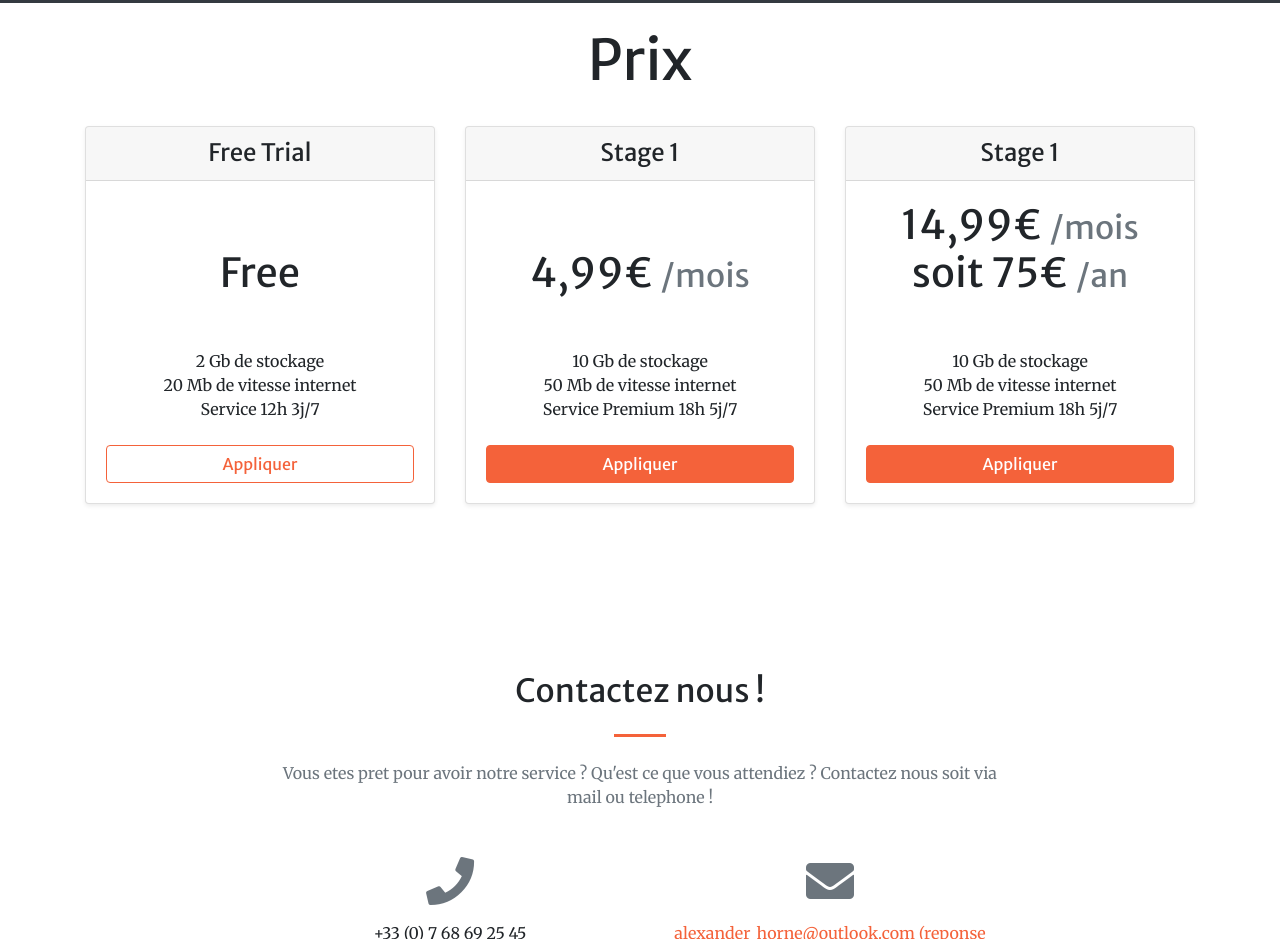
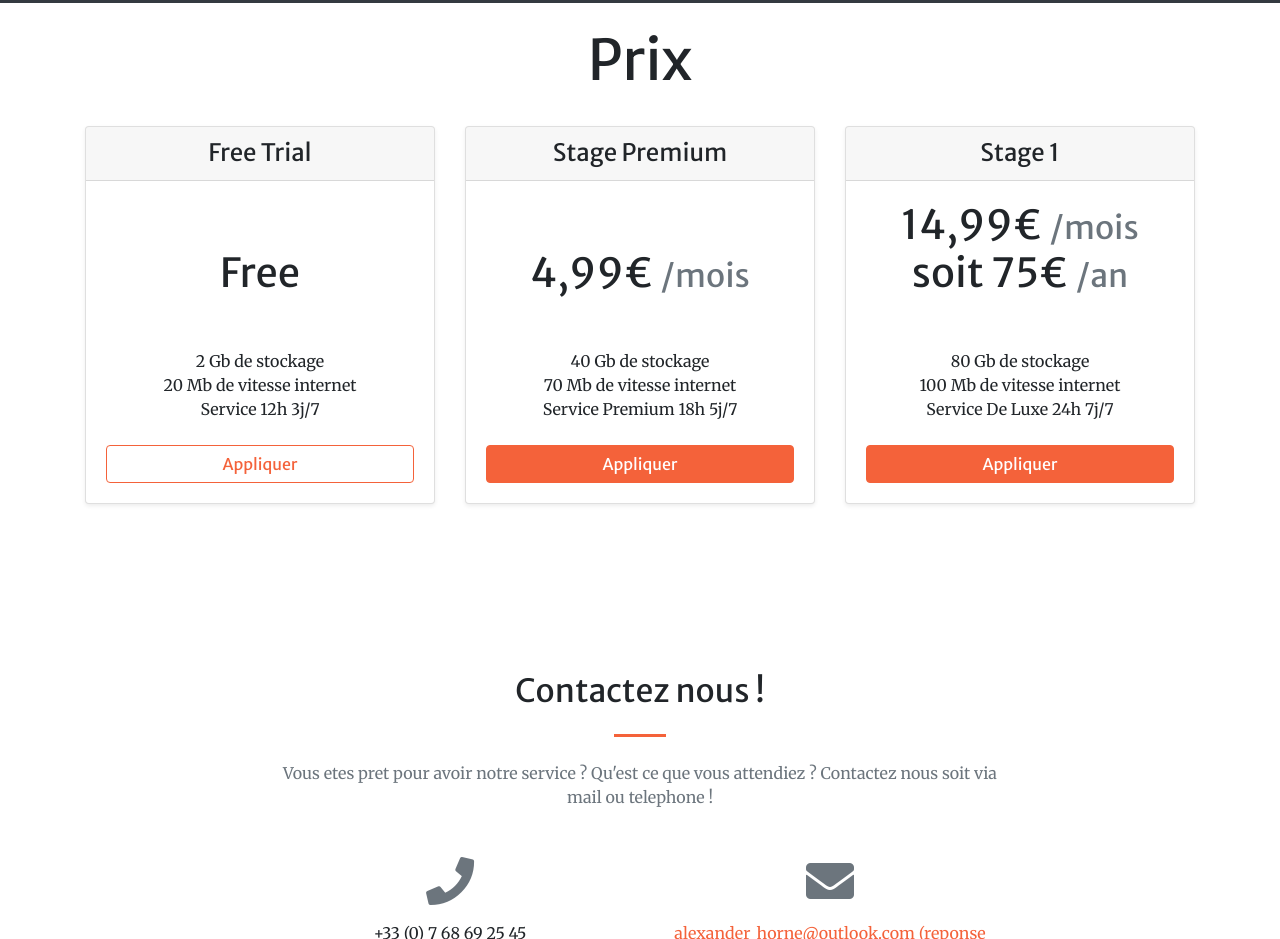
Before and after one commit to alexander-horne/blackhole, a website with bundled scripts: page index-signin.html in a window 1280 px wide. Shown: the part 2525-3464 px from the top of the page. Built offline with nearby package versions, Linux system fonts and the light colour scheme.

Commit message:
Update index-signin.html

```diff
--- a/index-signin.html
+++ b/index-signin.html
@@ -208,7 +208,7 @@
           </div>
           <div class="card mb-4 shadow-sm">
             <div class="card-header">
-              <h4 class="my-0 font-weight-normal">Stage 1</h4>
+              <h4 class="my-0 font-weight-normal">Stage Premium</h4>
             </div>
             <div class="card-body">
               <h1 class="card-title pricing-card-title">
@@ -218,8 +218,8 @@
               </h1>
                 <br>
               <ul class="list-unstyled mt-3 mb-4">
-                <li>10 Gb de stockage</li>
-                <li>50 Mb de vitesse internet</li>
+                <li>40 Gb de stockage</li>
+                <li>70 Mb de vitesse internet</li>
                 <li>Service Premium 18h 5j/7</li>
               </ul>
               <a href="https://discord.gg/SxjhqDu">
@@ -240,9 +240,9 @@
               </h1>
                 <br>
               <ul class="list-unstyled mt-3 mb-4">
-                <li>10 Gb de stockage</li>
-                <li>50 Mb de vitesse internet</li>
-                <li>Service Premium 18h 5j/7</li>
+                <li>80 Gb de stockage</li>
+                <li>100 Mb de vitesse internet</li>
+                <li>Service De Luxe 24h 7j/7</li>
               </ul>
               <a href="https://discord.gg/SxjhqDu">
                 <button type="button" class="btn btn-block btn-primary">Appliquer</button>
```
